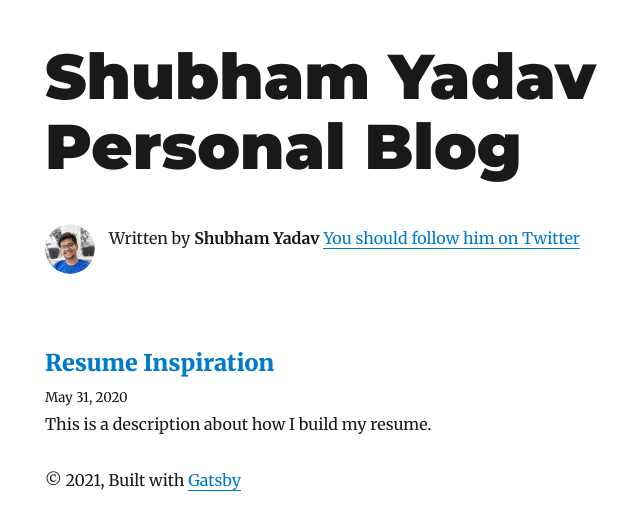
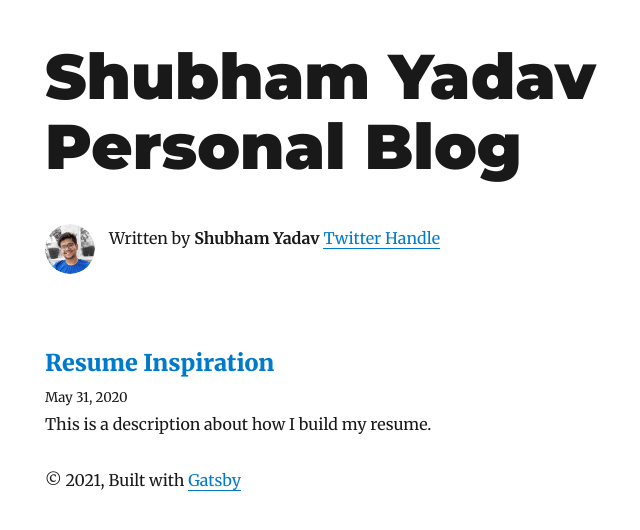
Before and after one commit to shubhamdsm/Blog, a Gatsby site: page / in a window 1280 px wide. Shown: the whole page, without its empty margins (280-920 px from the left). Built offline with nearby package versions, Linux system fonts and the light colour scheme; Gatsby itself is replaced by a stand-in of ours; some packages are replaced by stand-ins of ours.

Commit message:
change twitter placeholder

```diff
--- a/src/components/bio.js
+++ b/src/components/bio.js
@@ -59,9 +59,7 @@
       <p>
         Written by <strong>{author.name}</strong> {author.summary}
         {` `}
-        <a href={`https://twitter.com/${social.twitter}`}>
-          You should follow him on Twitter
-        </a>
+        <a href={`https://twitter.com/${social.twitter}`}>Twitter Handle</a>
       </p>
     </div>
   )
```
